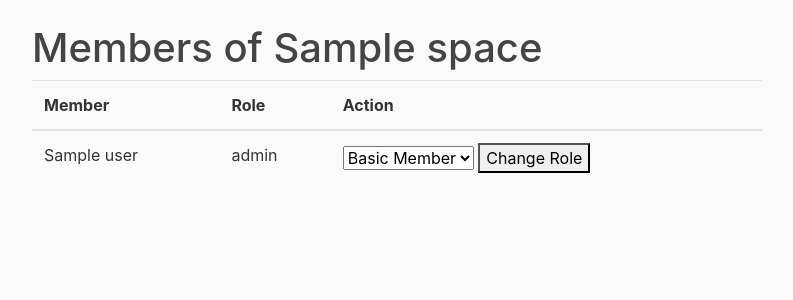
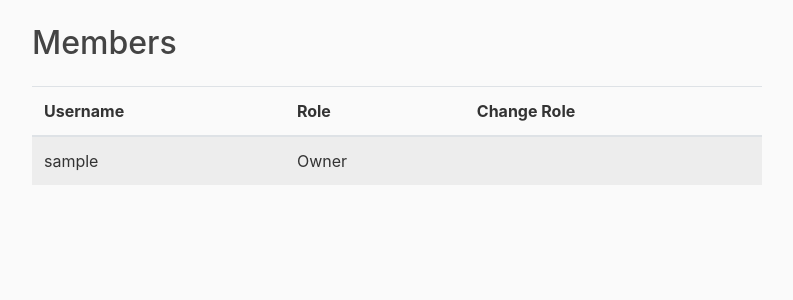
Before and after one commit to Handenurcoskun/SWE574-Team2, a Django app: template spaces/templates/spaces/space_members.html in a window 1280 px wide. Shown: the part 56-356 px from the top of the page, without its empty margins (53-846 px from the left). Run offline with Django 4.2, Linux system fonts and the light colour scheme; tables that the repository leaves empty hold one stand-in row (values such as "Sample post"); the template is opened without the code that fills it: values that come from a table or form of the project are taken from there, most other values are stand-ins (such as "Sample title", 1, 10 or a date in 2020); some libraries are stand-ins or nearby versions.

Commit message:
correction to add space owner in the member list

```diff
--- a/spaces/models.py
+++ b/spaces/models.py
@@ -32,11 +32,13 @@ class Space(models.Model):
 
 
 class SpaceMembership(models.Model):
+    OWNER = 'owner'
     BASIC_MEMBER = 'basic_member'
     PRO_MEMBER = 'pro_member'
     MODERATOR = 'moderator'
 
     ROLE_CHOICES = [
+        (OWNER, 'Owner'),
         (BASIC_MEMBER, 'Basic Member'),
         (PRO_MEMBER, 'Pro Member'),
         (MODERATOR, 'Moderator'),
--- a/spaces/templates/spaces/space_members.html
+++ b/spaces/templates/spaces/space_members.html
@@ -1,13 +1,13 @@
 <!-- space/members.html -->
 {% extends "blog/base.html" %}
 {% block content %}
-  <h1>Members of {{ object.name }}</h1>
-  <table class="table">
+  <h2 class="mb-4">Members</h2>
+  <table class="table table-striped">
     <thead>
       <tr>
-        <th>Member</th>
-        <th>Role</th>
-        <th>Action</th>
+        <th scope="col">Username</th>
+        <th scope="col">Role</th>
+        <th scope="col">Change Role</th>
       </tr>
     </thead>
     <tbody>
@@ -16,6 +16,7 @@
             <td>{{ membership.user }}</td>
             <td>{{ membership.get_role_display }}</td>
             <td>
+              {% if membership.role != 'owner' %}
                 <form method="POST" action="{% url 'change-member-role' membership.id %}">
                   {% csrf_token %}
                   <input type="hidden" name="user_id" value="{{ membership.user.id }}">
@@ -26,9 +27,10 @@
                   </select>
                   <button type="submit">Change Role</button>
                 </form>
+              {% endif %}
             </td>
           </tr>
         {% endfor %}
     </tbody>
   </table>
-{% endblock %}
+{% endblock content %}
```
Also changed, not shown: spaces/views.py (+13 -11 lines). Lines whose indentation alone changed are shown as unchanged.
